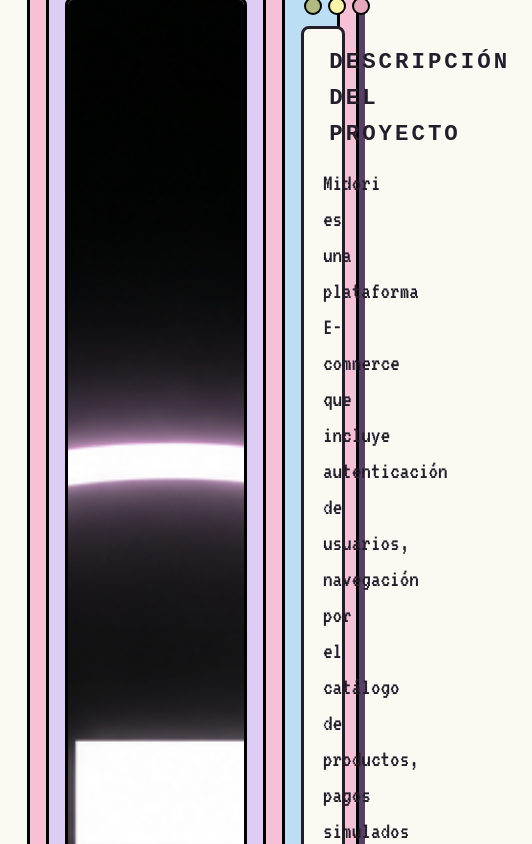
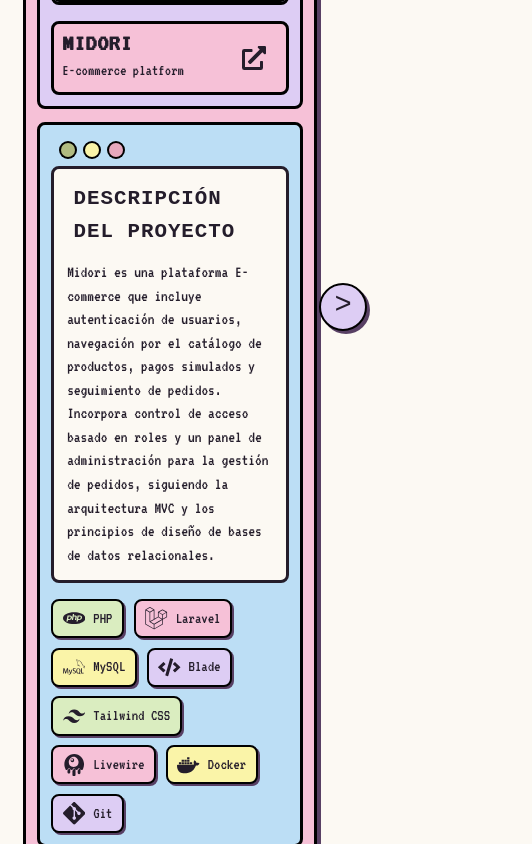
Before and after one commit to Inbi-Nav/Inbi-dev, a React (Vite) app: page / in a window 390 px wide. Shown: the part 8240-9084 px from the top of the page, 532 px wide, since content can reach past the window. Built offline with nearby package versions, Linux system fonts and the light colour scheme; a web font is replaced by a local one.

Commit message:
update project section responsiveness

```diff
--- a/src/components/Navbar/Navbar.css
+++ b/src/components/Navbar/Navbar.css
@@ -41,13 +41,13 @@
     display: flex;
     align-items: center;
     justify-content: center;
-    gap: clamp(1rem, 2.5vw, 2.5rem);
+    gap: clamp(1rem, 3vw, 2.5rem);
 }
 
 .navbar-links a {
     text-decoration: none;
     font-family: var(--font-terminal);
-    font-size: 1.7rem;
+    font-size: 1.5rem;
     letter-spacing: 1px;
     white-space: nowrap;
     padding: 0.4rem 0.9rem;
@@ -65,7 +65,7 @@
 .navbar-links a:hover {
     background-color: hsl(var(--lemon));
     border-color: hsl(var(--border));
-    color: hsl(270 20% 14%);          /* texto oscuro fijo: el fondo es amarillo en ambos temas */
+    color: hsl(270 20% 14%);
     box-shadow: 3px 3px 0 hsl(var(--border-shadow-color));
     transform: translate(-2px, -2px);
 }
--- a/src/components/Project/Project.css
+++ b/src/components/Project/Project.css
@@ -76,6 +76,7 @@
 .project-preview {
     display: flex;
     flex-direction: column;
+    justify-content: center;
     gap: 1rem;
     padding: 1rem;
     background: hsl(var(--lila));
@@ -84,10 +85,9 @@
 }
 
 .project-img-wrapper {
-    flex: 1;
-    min-height: 220px;
+    flex: none;
     overflow: hidden;
-    background: white;
+    background: hsl(var(--background));
     border: 3px solid black;
     border-radius: 0.5rem;
 }
@@ -95,9 +95,8 @@
 .project-img {
     display: block;
     width: 100%;
-    height: 100%;
-    object-fit: cover;
-    object-position: top;
+    height: auto;
+
 }
 
 .project-name-container {
@@ -278,3 +277,148 @@
     transform: translateY(-50%) translate(2px, 2px);
     box-shadow: 1px 1px 0 hsl(var(--border-shadow-color));
 }
+
+@media (max-width: 1100px) {
+    .project-container {
+        grid-template-columns: minmax(200px, 0.9fr) 1.4fr;
+    }
+
+    .project-title {
+        font-size: clamp(3.5rem, 9vw, 5.5rem);
+    }
+
+    .project-img-wrapper {
+        flex: none;
+        min-height: 0;
+        aspect-ratio: auto;
+    }
+}
+
+@media (max-width: 900px) {
+    .project-slider {
+        padding-right: 50px;
+    }
+    .project-container {
+        grid-template-columns: 1fr;
+        width: 100%;
+        box-sizing: border-box;
+    }
+    .project-preview,
+    .proj-info {
+        min-width: 0;
+    }
+
+    .project-img-wrapper {
+        flex: none;
+        min-height: 0;
+        aspect-ratio: auto;
+    }
+
+     .proj-next {
+        width: 40px;
+        height: 40px;
+        font-size: 1.5rem;
+        border-width: 2px;
+        box-shadow: 3px 3px 0 hsl(var(--border-shadow-color));
+    }
+
+    .proj-info p {
+        font-size: clamp(1.1rem, 2.5vw, 1.4rem);
+    }
+}
+
+@media (max-width: 600px) {
+    .project {
+        width: 92%;
+    }
+
+    .project-title {
+        transform: scaleX(1.15);
+        font-size: clamp(2.6rem, 12vw, 3.6rem);
+        word-spacing: -0.1em;
+    }
+
+    .project-label {
+        font-size: 1.1rem;
+        padding: 0.4rem 0.8rem;
+        border-left-width: 6px;
+    }
+
+    .project-slider {
+        margin-top: 1.5rem;
+    }
+
+    .project-container {
+        padding: 0.7rem;
+        gap: 0.8rem;
+        box-shadow: 4px 4px 0 hsl(var(--border-shadow-color));
+    }
+
+    .project-preview,
+    .proj-info {
+        padding: 0.7rem;
+    }
+
+    .proj-info {
+        padding-top: 2.6rem;
+    }
+
+    .proj-info > span {
+        padding: 0.8rem;
+    }
+
+    .project-name {
+        transform: scaleX(1.3);
+        font-size: 1.4rem;
+    }
+
+    .proj-name-label {
+        font-size: 1rem;
+    }
+
+    .proj-info h3 {
+        letter-spacing: 1px;
+        font-size: 1.3rem;
+    }
+
+    .proj-info p {
+        font-size: 1.05rem;
+        line-height: 1.4;
+    }
+
+    .proj-tags {
+        gap: 0.6rem;
+    }
+
+    .project-tag {
+        padding: 0.3rem 0.6rem;
+        font-size: 1rem;
+        border-width: 2px;
+        box-shadow: 2px 2px 0 hsl(var(--border-shadow-color));
+    }
+
+    .proj-next {
+        width: 48px;
+        height: 48px;
+        font-size: 1.8rem;
+    }
+}
+
+@media (max-width: 380px) {
+    .project-title {
+        transform: scaleX(1);
+        font-size: 2.4rem;
+    }
+
+    .project-name {
+        transform: scaleX(1);
+    }
+}
+
+@media (hover: none) {
+    .project-box:hover,
+    .project-tag:hover,
+    .external-link:hover {
+        transform: none;
+    }
+}
```
Also changed, not shown: src/components/Contact/Contact.css (added), src/components/Contact/Contact.tsx (added).
